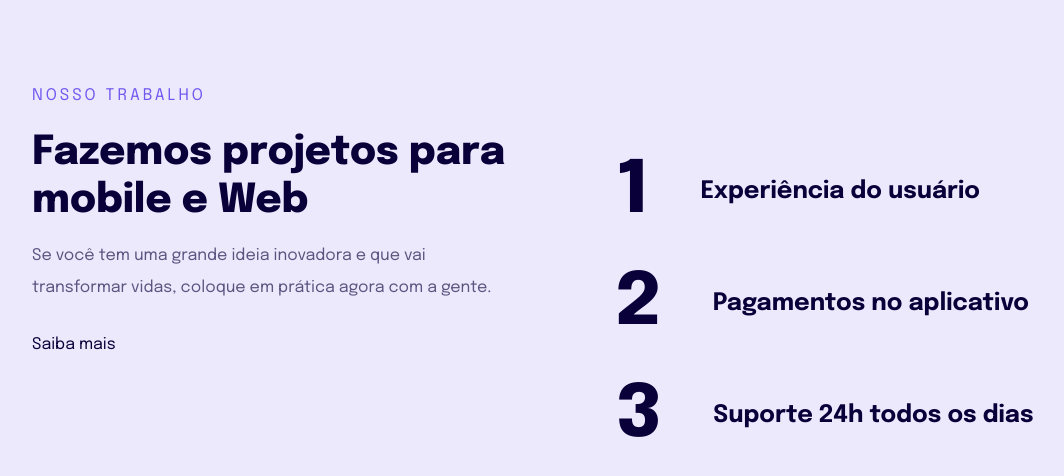
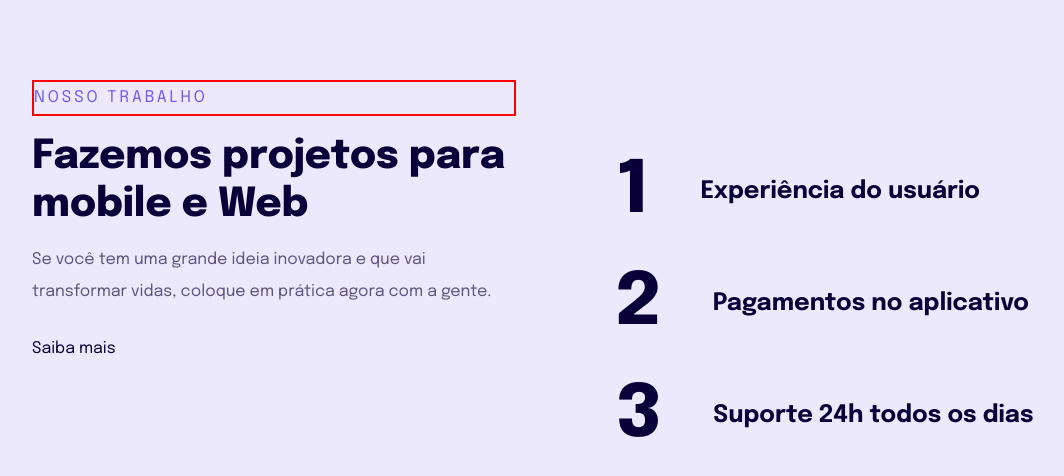
Before and after one commit to mathiasklein1324/Rocketseat, a plain HTML site: page Projeto04/index.html in a window 1280 px wide. Shown: the whole page, without its empty margins (98-1162 px from the left). Drawn offline with Linux system fonts and the light colour scheme.

Commit message:
Projet # 4 upload

```diff
--- a/style.css
+++ b/Projeto04/style.css
@@ -43,6 +43,7 @@ main p:first-child {
   letter-spacing: 3px;
   text-transform: uppercase;
   line-height: 3.2rem;
+  border: 2px red solid;
 
   margin-bottom: 1.7rem;
 }
```
Also changed, not shown: Projeto04/index.html (renamed from index.html).
